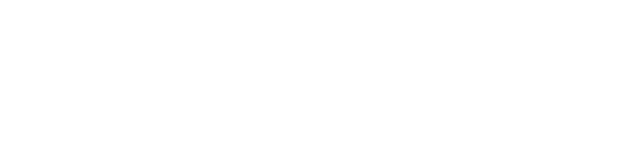
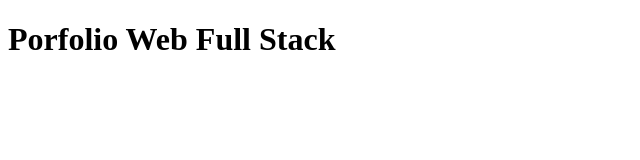
Before and after one commit to dloza08/PorfolioWebFullStack, a plain HTML site: page index.html in a window 1280 px wide. Shown: the whole page, without its empty margins (0-640 px from the left). Drawn offline with Linux system fonts and the light colour scheme.

Commit message:
Se agrego titulo

```diff
--- a/index.html
+++ b/index.html
@@ -7,6 +7,6 @@
     <title>Porfolio Web Full Stack</title>
 </head>
 <body>
-
+    <H1>Porfolio Web Full Stack</H1>
 </body>
 </html>
```
